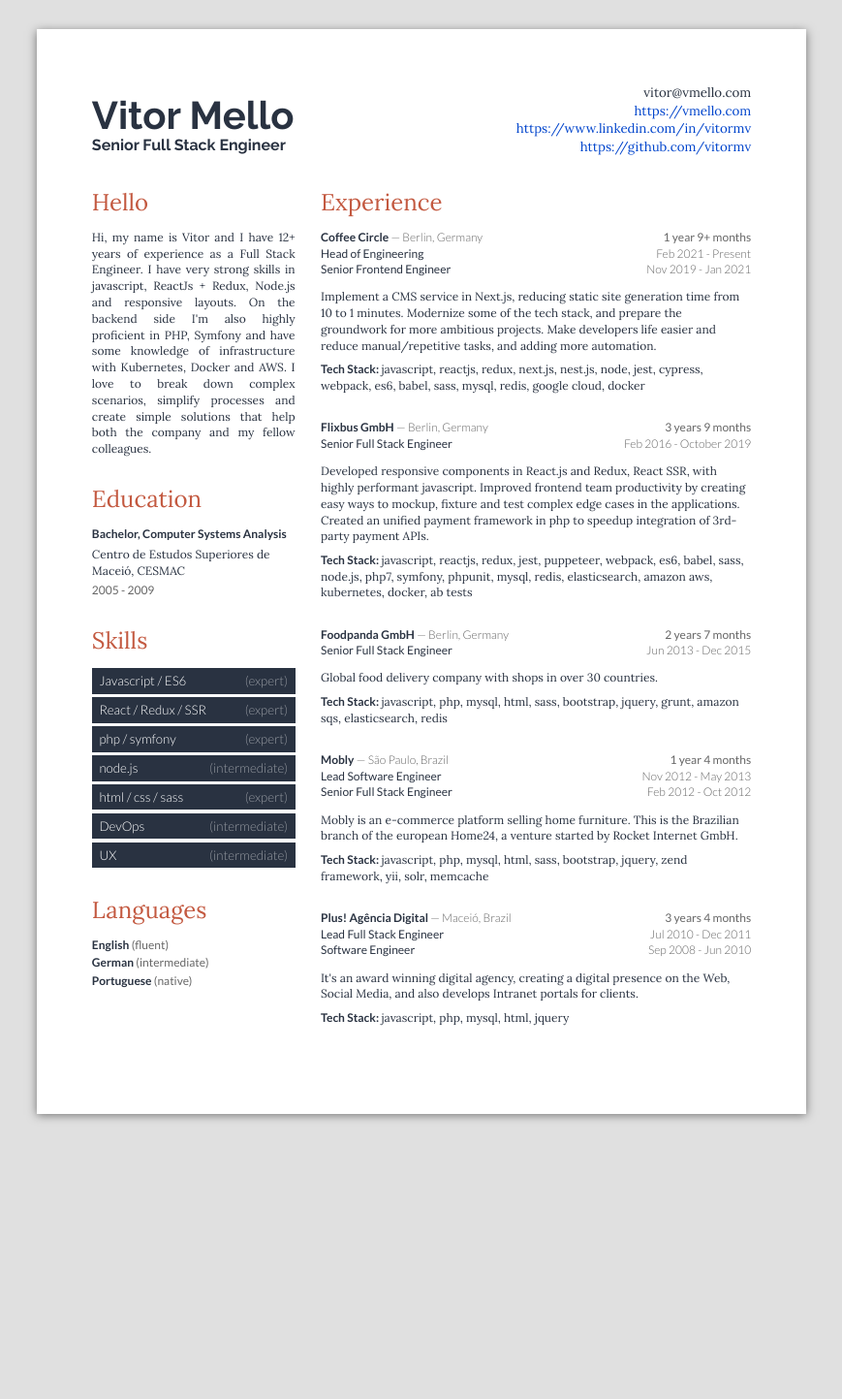
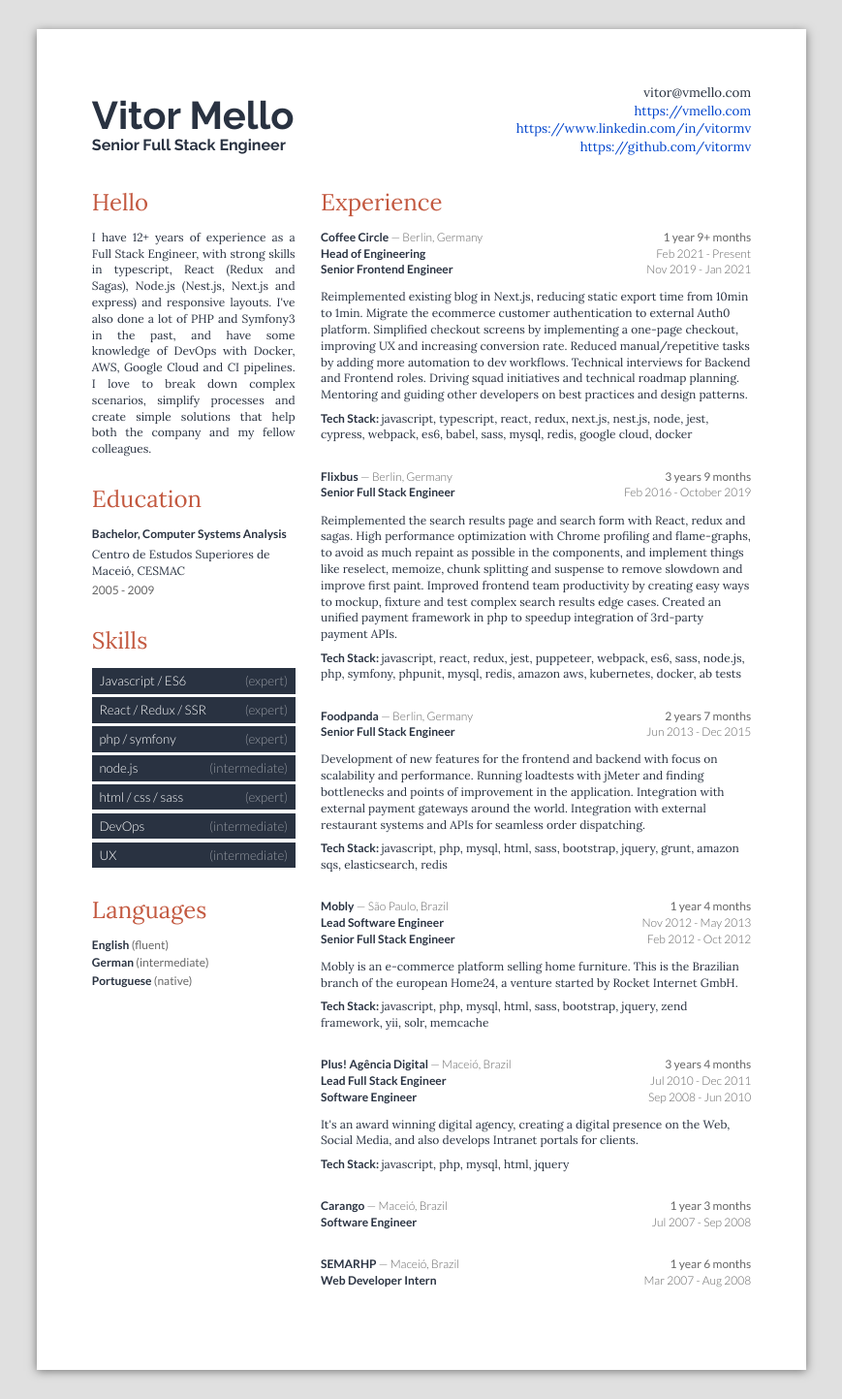
Before and after one commit to vitormv/vmello-website, a Next.js app: page /resume in a window 1280 px wide. Shown: the whole page at 97% size, without its empty margins (205-1074 px from the left). Before the commit the page ends 1179 px from the top, so only its background shows below. Built offline with nearby package versions, Linux system fonts and the light colour scheme.

Commit message:
chore: updated resume

```diff
--- a/src/components/PageA4/PageA4.module.scss
+++ b/src/components/PageA4/PageA4.module.scss
@@ -138,6 +138,10 @@ body.root {
       font-weight: 300;
     }
 
+    .title {
+      font-weight: bold;
+    }
+
     .location {
       font-weight: 300;
       color: #666666;
@@ -150,10 +154,14 @@ body.root {
 
   .experience {
     margin-bottom: 7mm;
-    page-break-inside: avoid;
+    break-inside: avoid;
 
     &:last-child {
       margin-bottom: 0;
+
+      .companyInfo {
+        margin-bottom: 0;
+      }
     }
 
     p {
@@ -250,11 +258,11 @@ body.root {
 @media print {
   @page {
     size: A4;
-    margin: 0;
+    margin: 12mm 0;
   }
 
   .sheet {
-    padding: 12mm;
+    padding: 0 12mm;
   }
 
   table.companyInfo {
--- a/src/data/resume.yml
+++ b/src/data/resume.yml
@@ -2,14 +2,12 @@ slug: resume
 title: Vitor Mello
 subtitle: Senior Full Stack Engineer
 summary: >
-  Hi, my name is Vitor and I have 12+ years of experience as a
-  Full Stack Engineer. I have very strong skills in javascript,
-  ReactJs + Redux, Node.js and responsive layouts. On the backend
-  side I'm also highly proficient in PHP, Symfony and have some
-  knowledge of infrastructure with Kubernetes, Docker and AWS.
-  I love to break down complex scenarios, simplify processes
-  and create simple solutions that help both the company and
-  my fellow colleagues.
+  I have 12+ years of experience as a Full Stack Engineer, with strong skills in typescript,
+  React (Redux and Sagas), Node.js (Nest.js, Next.js and express) and responsive layouts.
+  I've also done a lot of PHP and Symfony3 in the past, and have some knowledge of
+  DevOps with Docker, AWS, Google Cloud and CI pipelines. I love to break down complex scenarios,
+  simplify processes and create simple solutions that help both the company and my fellow
+  colleagues.
 
 links:
   - name: vitor@vmello.com
@@ -42,14 +40,18 @@ work:
         position: Senior Frontend Engineer
         date: Nov 2019 - Jan 2021
     summary: >
-      Implement a CMS service  in Next.js, reducing static site generation time from 10 to 1 minutes.
-      Modernize some of the tech stack, and prepare the groundwork for more ambitious projects.
-      Make developers life easier and reduce manual/repetitive tasks, and adding more automation.
+      Reimplemented existing blog in Next.js, reducing static export time from 10min to 1min.
+      Migrate the ecommerce customer authentication to external Auth0 platform.
+      Simplified checkout screens by implementing a one-page checkout, improving UX and increasing conversion rate.
+      Reduced manual/repetitive tasks by adding more automation to dev workflows.
+      Technical interviews for Backend and Frontend roles.
+      Driving squad initiatives and technical roadmap planning.
+      Mentoring and guiding other developers on best practices and design patterns.
     tags: >
-      javascript, reactjs, redux, next.js, nest.js, node, jest, cypress, webpack, es6, babel, sass,
+      javascript, typescript, react, redux, next.js, nest.js, node, jest, cypress, webpack, es6, babel, sass,
       mysql, redis, google cloud, docker
 
-  - company: Flixbus GmbH
+  - company: Flixbus
     location: Berlin, Germany
     duration: 3 years 9 months
     positions:
@@ -57,22 +59,27 @@ work:
         position: Senior Full Stack Engineer
         date: Feb 2016 - October 2019
     summary: >
-      Developed responsive components in React.js and Redux, React SSR, with highly performant
-      javascript. Improved frontend team productivity by creating easy ways to mockup, fixture
-      and test complex edge cases in the applications. Created an unified payment framework in
-      php to speedup integration of 3rd-party payment APIs.
+      Reimplemented the search results page and search form with React, redux and sagas.
+      High performance optimization with Chrome profiling and flame-graphs, to avoid as much repaint as possible in the components,
+      and implement things like reselect, memoize, chunk splitting and suspense to remove slowdown and improve first paint.
+      Improved frontend team productivity by creating easy ways to mockup, fixture and test complex search results edge cases.
+      Created an unified payment framework in php to speedup integration of 3rd-party payment APIs.
     tags: >
-      javascript, reactjs, redux, jest, puppeteer, webpack, es6, babel, sass, node.js, php7,
-      symfony, phpunit, mysql, redis, elasticsearch, amazon aws, kubernetes, docker, ab tests
+      javascript, react, redux, jest, puppeteer, webpack, es6, sass, node.js, php,
+      symfony, phpunit, mysql, redis, amazon aws, kubernetes, docker, ab tests
 
-  - company: Foodpanda GmbH
+  - company: Foodpanda
     location: Berlin, Germany
     duration: 2 years 7 months
     positions:
       -
         position: Senior Full Stack Engineer
         date: Jun 2013 - Dec 2015
-    summary: Global food delivery company with shops  in over 30 countries.
+    summary: >
+      Development of new features for the frontend and backend with focus on scalability and performance.
+      Running loadtests with jMeter and finding bottlenecks and points of improvement in the application.
+      Integration with external payment gateways around the world.
+      Integration with external restaurant systems and APIs for seamless order dispatching.
     tags: >
       javascript, php, mysql, html, sass, bootstrap, jquery, grunt, amazon sqs,
       elasticsearch, redis
@@ -110,25 +117,25 @@ work:
     tags: >
       javascript, php, mysql, html, jquery
 
-  # - company: Carango
-  #   location: Maceió, Brazil
-  #   duration: 1 year 3 months
-  #   positions:
-  #     -
-  #       position: Software Engineer
-  #       date: Jul 2007 - Sep 2008
-  #   summary: ~
-  #   tags: ~
+  - company: Carango
+    location: Maceió, Brazil
+    duration: 1 year 3 months
+    positions:
+      -
+        position: Software Engineer
+        date: Jul 2007 - Sep 2008
+    summary: ~
+    tags: ~
 
-  # - company: SEMARHP
-  #   location: Maceió, Brazil
-  #   duration: 1 year 6 months
-  #   positions:
-  #     -
-  #       position: Web Developer Intern
-  #       date: Mar 2007 - Aug 2008
-  #   summary: ~
-  #   tags: ~
+  - company: SEMARHP
+    location: Maceió, Brazil
+    duration: 1 year 6 months
+    positions:
+      -
+        position: Web Developer Intern
+        date: Mar 2007 - Aug 2008
+    summary: ~
+    tags: ~
 
 skills:
   - name: Javascript / ES6
```
Also changed, not shown: cli/export-pdf-resume.js (+15 -1 lines), 1 other file (tests, documents, lock files or other folders).
